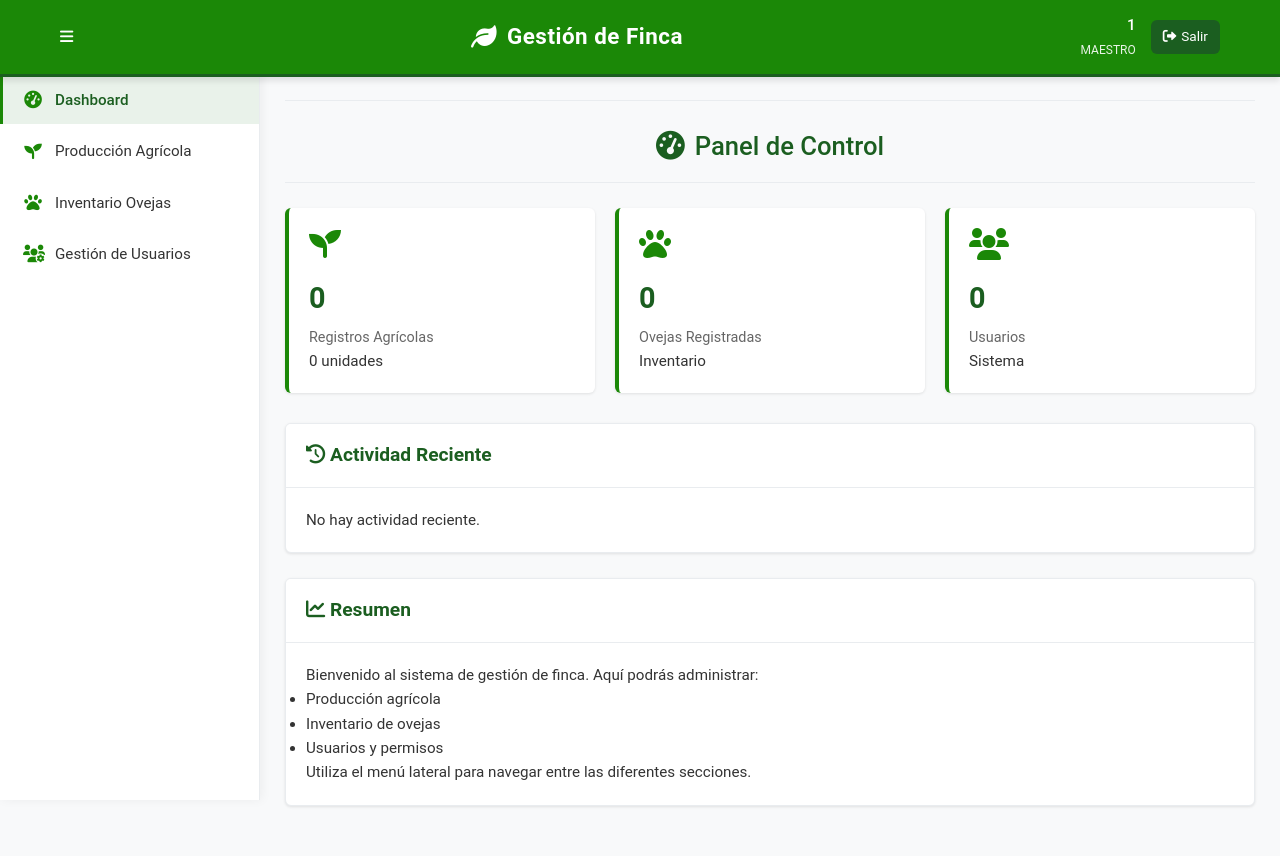
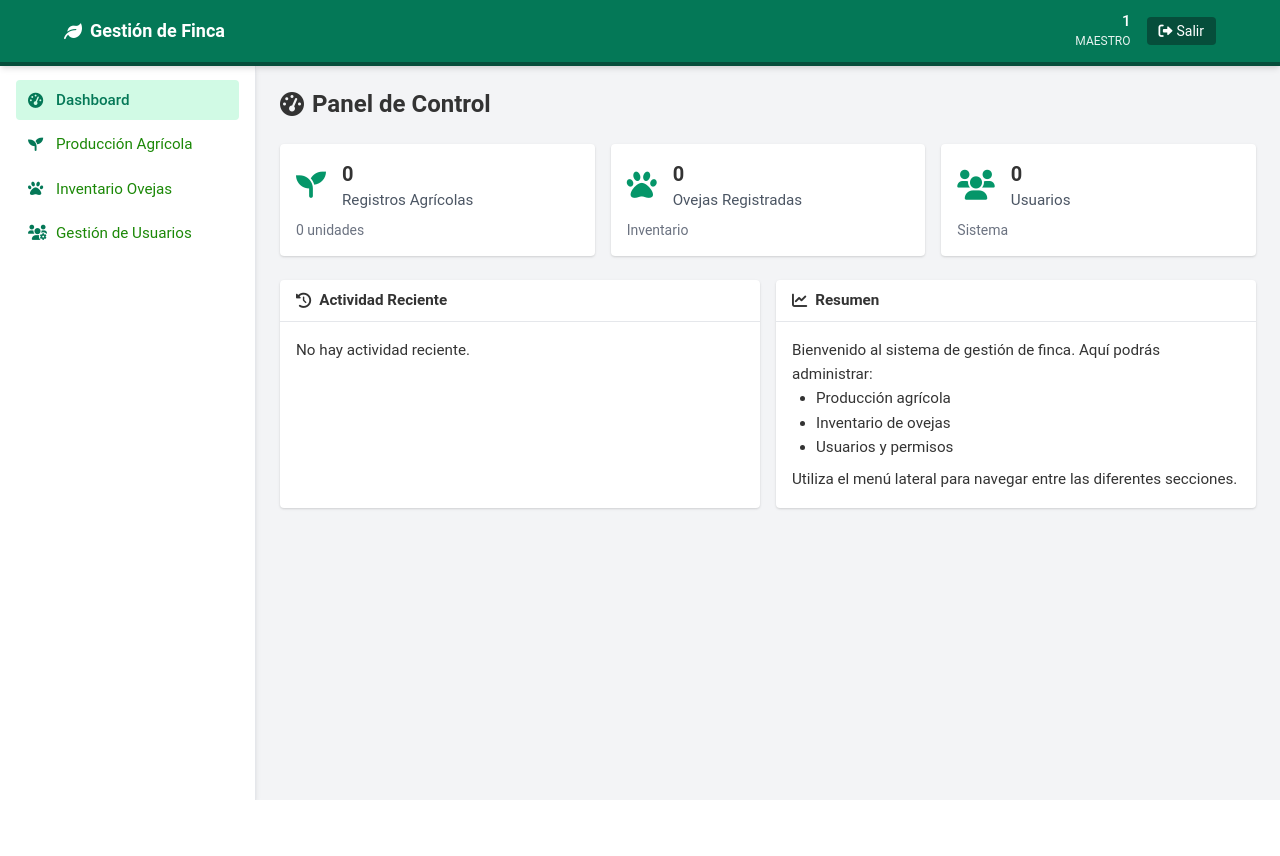
Before and after one commit to N3suss/finca, a PHP site: page /dashboard.php in a window 1280 px wide. After the commit the page ends 800 px from the top, so only its background shows below. Run offline with PHP 8.4, Linux system fonts and the light colour scheme; the visitor is signed in with stand-in values (Sample User, id 1); data that the repository does not hold is empty.

Commit message:
feat: start dashboard tailwind migration

```diff
--- a/login/dashboard.php
+++ b/login/dashboard.php
@@ -40,76 +40,70 @@
 require_once 'includes/sidebar.php';
 ?>
 
-<main class="main-content">
-    <div class="page-header">
-        <h1 class="page-title"><i></i></h1>
+<main class="ml-64 mt-16 p-6">
+    <h1 class="text-2xl font-bold mb-6 flex items-center"><i class="fas fa-tachometer-alt mr-2"></i> Panel de Control</h1>
+
+    <div class="grid grid-cols-1 md:grid-cols-3 gap-4 mb-6">
+        <div class="bg-white p-4 rounded shadow">
+            <div class="flex items-center">
+                <div class="text-green-600 text-3xl"><i class="fas fa-seedling"></i></div>
+                <div class="ml-4">
+                    <h3 class="text-xl font-semibold"><?= $stats['agricola']['total'] ?></h3>
+                    <p class="text-gray-600">Registros Agrícolas</p>
                 </div>
-    <div class="page-header">
-        <h1 class="page-title"><i class="fas fa-tachometer-alt"></i> Panel de Control</h1>
             </div>
-
-    <div class="dashboard-stats">
-        <div class="stat-card">
-            <div class="stat-icon">
-                <i class="fas fa-seedling"></i>
-            </div>
-            <div class="stat-info">
-                <h3><?= $stats['agricola']['total'] ?></h3>
-                <p>Registros Agrícolas</p>
-            </div>
-            <div class="stat-detail">
-                <span><?= $stats['agricola']['cantidad'] ?? 0 ?> unidades</span>
+            <div class="mt-2 text-sm text-gray-500">
+                <?= $stats['agricola']['cantidad'] ?? 0 ?> unidades
             </div>
         </div>
 
-        <div class="stat-card">
-            <div class="stat-icon">
-                <i class="fas fa-paw"></i>
+        <div class="bg-white p-4 rounded shadow">
+            <div class="flex items-center">
+                <div class="text-green-600 text-3xl"><i class="fas fa-paw"></i></div>
+                <div class="ml-4">
+                    <h3 class="text-xl font-semibold"><?= $stats['ovejas']['total'] ?></h3>
+                    <p class="text-gray-600">Ovejas Registradas</p>
                 </div>
-            <div class="stat-info">
-                <h3><?= $stats['ovejas']['total'] ?></h3>
-                <p>Ovejas Registradas</p>
             </div>
-            <div class="stat-detail">
-                <span>Inventario</span>
+            <div class="mt-2 text-sm text-gray-500">
+                Inventario
             </div>
         </div>
 
-        <div class="stat-card">
-            <div class="stat-icon">
-                <i class="fas fa-users"></i>
+        <div class="bg-white p-4 rounded shadow">
+            <div class="flex items-center">
+                <div class="text-green-600 text-3xl"><i class="fas fa-users"></i></div>
+                <div class="ml-4">
+                    <h3 class="text-xl font-semibold"><?= $stats['usuarios']['total'] ?></h3>
+                    <p class="text-gray-600">Usuarios</p>
                 </div>
-            <div class="stat-info">
-                <h3><?= $stats['usuarios']['total'] ?></h3>
-                <p>Usuarios</p>
             </div>
-            <div class="stat-detail">
-                <span>Sistema</span>
+            <div class="mt-2 text-sm text-gray-500">
+                Sistema
             </div>
         </div>
     </div>
 
-    <div class="row">
-        <div class="col-md-6">
-            <div class="card">
-                <div class="card-header">
-                    <h3><i class="fas fa-history"></i> Actividad Reciente</h3>
+    <div class="grid grid-cols-1 md:grid-cols-2 gap-4">
+        <div class="bg-white rounded shadow">
+            <div class="border-b px-4 py-2">
+                <h3 class="font-semibold flex items-center"><i class="fas fa-history mr-2"></i> Actividad Reciente</h3>
             </div>
-                <div class="card-body">
+            <div class="p-4">
                 <?php if (empty($actividad)): ?>
                     <p>No hay actividad reciente.</p>
                 <?php else: ?>
-                        <ul class="activity-list">
+                    <ul class="space-y-4">
                         <?php foreach ($actividad as $item): ?>
                         <li>
-                                <div class="activity-item">
-                                    <div class="activity-user">
+                            <div class="flex justify-between">
+                                <div>
                                     <strong><?= htmlspecialchars($item['alias']) ?></strong>
-                                        <small><?= htmlspecialchars($item['username']) ?></small>
+                                    <small class="text-gray-500 ml-2"><?= htmlspecialchars($item['username']) ?></small>
                                 </div>
-                                    <div class="activity-details">
+                                <div class="text-right">
                                     <p><?= htmlspecialchars($item['action']) ?></p>
-                                        <small><?= date('d/m/Y H:i', strtotime($item['created_at'])) ?></small>
+                                    <small class="text-gray-500"><?= date('d/m/Y H:i', strtotime($item['created_at'])) ?></small>
                                 </div>
                             </div>
                         </li>
@@ -118,22 +112,19 @@
                 <?php endif; ?>
             </div>
         </div>
+
+        <div class="bg-white rounded shadow">
+            <div class="border-b px-4 py-2">
+                <h3 class="font-semibold flex items-center"><i class="fas fa-chart-line mr-2"></i> Resumen</h3>
             </div>
-
-        <div class="col-md-6">
-            <div class="card">
-                <div class="card-header">
-                    <h3><i class="fas fa-chart-line"></i> Resumen</h3>
-                </div>
-                <div class="card-body">
+            <div class="p-4">
                 <p>Bienvenido al sistema de gestión de finca. Aquí podrás administrar:</p>
-                    <ul>
+                <ul class="list-disc pl-6">
                     <li>Producción agrícola</li>
                     <li>Inventario de ovejas</li>
                     <li>Usuarios y permisos</li>
                 </ul>
-                    <p>Utiliza el menú lateral para navegar entre las diferentes secciones.</p>
-                </div>
+                <p class="mt-2">Utiliza el menú lateral para navegar entre las diferentes secciones.</p>
             </div>
         </div>
     </div>
--- a/login/includes/header.php
+++ b/login/includes/header.php
@@ -13,23 +13,24 @@
     <meta name="viewport" content="width=device-width, initial-scale=1.0">
     <title><?= $title ?></title>
     <link rel="stylesheet" href="https://cdnjs.cloudflare.com/ajax/libs/font-awesome/6.0.0-beta3/css/all.min.css">
+    <link href="https://cdn.jsdelivr.net/npm/tailwindcss@2.2.19/dist/tailwind.min.css" rel="stylesheet">
     <link rel="stylesheet" href="<?= SITE_URL ?>assets/css/main.css">
 </head>
-<body>
-    <header class="header">
-        <div class="container header-container">
-            <div class="logo">
-                <i class="fas fa-leaf"></i>
+<body class="bg-gray-100">
+    <header class="bg-green-700 text-white p-3 shadow-md fixed top-0 inset-x-0 z-50 border-b-4 border-green-900">
+        <div class="max-w-6xl mx-auto flex justify-between items-center">
+            <div class="flex items-center text-lg font-semibold">
+                <i class="fas fa-leaf mr-2"></i>
                 <span><?= SITE_NAME ?></span>
             </div>
 
             <?php if (isLoggedIn()): ?>
-            <div class="user-menu">
-                <div class="user-info">
-                    <span class="user-name"><?= $currentUser['alias'] ?></span>
-                    <span class="user-role"><?= strtoupper($currentUser['role']) ?></span>
+            <div class="flex items-center gap-4">
+                <div class="text-right leading-tight">
+                    <span class="block font-medium"><?= $currentUser['alias'] ?></span>
+                    <span class="text-xs opacity-90"><?= strtoupper($currentUser['role']) ?></span>
                 </div>
-                <a href="<?= SITE_URL ?>logout.php" class="logout-btn">
+                <a href="<?= SITE_URL ?>logout.php" class="bg-green-900 hover:bg-green-950 text-white px-3 py-1 rounded flex items-center gap-1 text-sm">
                     <i class="fas fa-sign-out-alt"></i> Salir
                 </a>
             </div>
--- a/login/includes/sidebar.php
+++ b/login/includes/sidebar.php
@@ -4,34 +4,34 @@
     return;
 }
 ?>
-<aside class="sidebar">
-    <ul class="sidebar-menu">
+<aside class="bg-white w-64 fixed top-16 left-0 bottom-0 shadow-md border-r overflow-y-auto">
+    <ul class="p-4 space-y-1">
         <li>
-            <a href="<?= SITE_URL ?>dashboard.php" class="<?= basename($_SERVER['PHP_SELF']) == 'dashboard.php' ? 'active' : '' ?>">
-                <i class="fas fa-tachometer-alt"></i> Dashboard
+            <a href="<?= SITE_URL ?>dashboard.php" class="flex items-center px-3 py-2 rounded hover:bg-green-50 <?= basename($_SERVER['PHP_SELF']) == 'dashboard.php' ? 'bg-green-100 text-green-700 font-medium' : '' ?>">
+                <i class="fas fa-tachometer-alt w-5 mr-2 text-green-700"></i> Dashboard
             </a>
         </li>
 
         <?php if (checkPermission('agricola', 'ver')): ?>
         <li>
-            <a href="<?= SITE_URL ?>modules/agricola/" class="<?= strpos($_SERVER['REQUEST_URI'], 'agricola') !== false ? 'active' : '' ?>">
-                <i class="fas fa-seedling"></i> Producción Agrícola
+            <a href="<?= SITE_URL ?>modules/agricola/" class="flex items-center px-3 py-2 rounded hover:bg-green-50 <?= strpos($_SERVER['REQUEST_URI'], 'agricola') !== false ? 'bg-green-100 text-green-700 font-medium' : '' ?>">
+                <i class="fas fa-seedling w-5 mr-2 text-green-700"></i> Producción Agrícola
             </a>
         </li>
         <?php endif; ?>
 
         <?php if (checkPermission('ovejas', 'ver')): ?>
         <li>
-            <a href="<?= SITE_URL ?>modules/ovejas/" class="<?= strpos($_SERVER['REQUEST_URI'], 'ovejas') !== false ? 'active' : '' ?>">
-                <i class="fas fa-paw"></i> Inventario Ovejas
+            <a href="<?= SITE_URL ?>modules/ovejas/" class="flex items-center px-3 py-2 rounded hover:bg-green-50 <?= strpos($_SERVER['REQUEST_URI'], 'ovejas') !== false ? 'bg-green-100 text-green-700 font-medium' : '' ?>">
+                <i class="fas fa-paw w-5 mr-2 text-green-700"></i> Inventario Ovejas
             </a>
         </li>
         <?php endif; ?>
 
         <?php if ($_SESSION['user_role'] == 'maestro'): ?>
         <li>
-            <a href="<?= SITE_URL ?>modules/usuarios/" class="<?= strpos($_SERVER['REQUEST_URI'], 'usuarios') !== false ? 'active' : '' ?>">
-                <i class="fas fa-users-cog"></i> Gestión de Usuarios
+            <a href="<?= SITE_URL ?>modules/usuarios/" class="flex items-center px-3 py-2 rounded hover:bg-green-50 <?= strpos($_SERVER['REQUEST_URI'], 'usuarios') !== false ? 'bg-green-100 text-green-700 font-medium' : '' ?>">
+                <i class="fas fa-users-cog w-5 mr-2 text-green-700"></i> Gestión de Usuarios
             </a>
         </li>
         <?php endif; ?>
```
Lines whose indentation alone changed are shown as unchanged.
